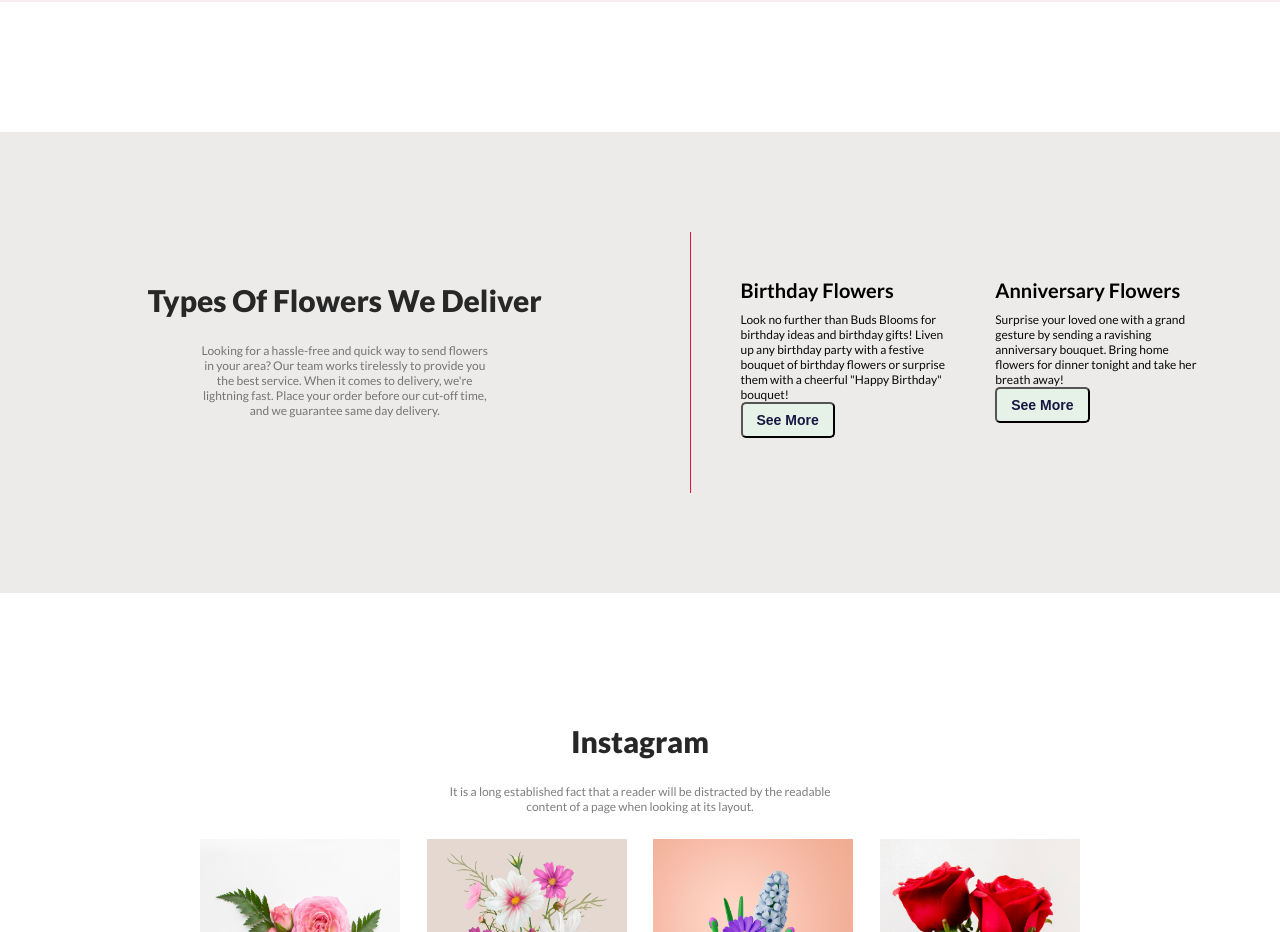
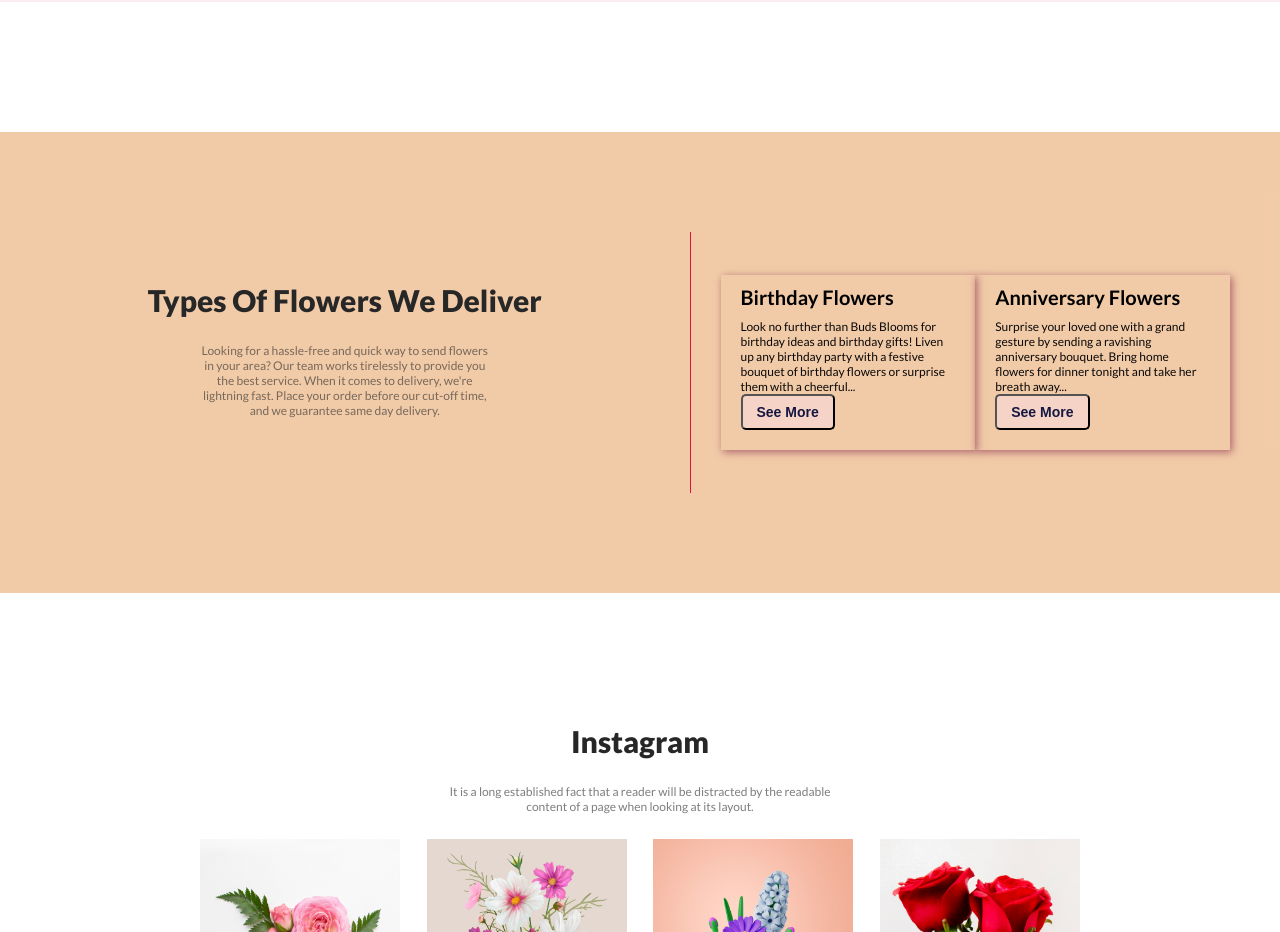
Before and after one commit to Mehedimid/flower-shop-website, a plain HTML site: page index.html in a window 1280 px wide. Shown: the part 1840-2772 px from the top of the page. Drawn offline with Linux system fonts and the light colour scheme.

Commit message:
modify delivery section

```diff
--- a/index.html
+++ b/index.html
@@ -115,14 +115,14 @@
 
 
     <div class="colum">
-        <div class="d-box1">
+        <div class="d-box1 box">
             <h5 class="box-title">Birthday Flowers</h5>
-            <p class="box-des">Look no further than Buds Blooms for birthday ideas and birthday gifts! Liven up any birthday party with a festive bouquet of birthday flowers or surprise them with a cheerful "Happy Birthday" bouquet! <br> <button class="btn-see-more">See More <br> </button> </p>
+            <p class="box-des">Look no further than Buds Blooms for birthday ideas and birthday gifts! Liven up any birthday party with a festive bouquet of birthday flowers or surprise them with a cheerful... <br> <button class="btn-see-more">See More <br> </button> </p>
 
         </div>
-        <div class="d-box2">
+        <div class="d-box2 box">
             <h5 class="box-title">Anniversary Flowers</h5>
-            <p class="box-des">Surprise your loved one with a grand gesture by sending a ravishing anniversary bouquet. Bring home flowers for dinner tonight and take her breath away! <br> <button class="btn-see-more">See More</button> </p>
+            <p class="box-des">Surprise your loved one with a grand gesture by sending a ravishing anniversary bouquet. Bring home flowers for dinner tonight and take her breath away... <br> <button class="btn-see-more">See More</button> </p>
 
         </div>
     </div>
--- a/style.css
+++ b/style.css
@@ -168,7 +168,7 @@ margin: 25px auto;
     display: flex;
     justify-content: center;
     align-items: center;
-    background: rgba(126, 124, 108, 0.15);
+    background:#eec095d0;
 }
 .del-info-container{
     border-right:1px solid crimson;
@@ -192,7 +192,7 @@ margin: 25px auto;
             color:rgb(23, 23, 66);
             font-size: 14px;
             font-weight: 700;
-            background: #def8e476;
+            background: #f8deea76;
             padding: 8px 14px;
             border: 1px solid calc();
             border-radius: 5px;
@@ -216,11 +216,14 @@ margin: 25px auto;
         text-align: left;
     }
     .d-box2{
-        border: 0;
+        /* border: 0; */
         width:40% ;
         margin-right: 50px;
         padding: 10px;
         text-align:
+    }
+    .box{
+        box-shadow: 2px 2px 8px #78134294;
     }
     .box-des{
         margin: 10px ;
```
